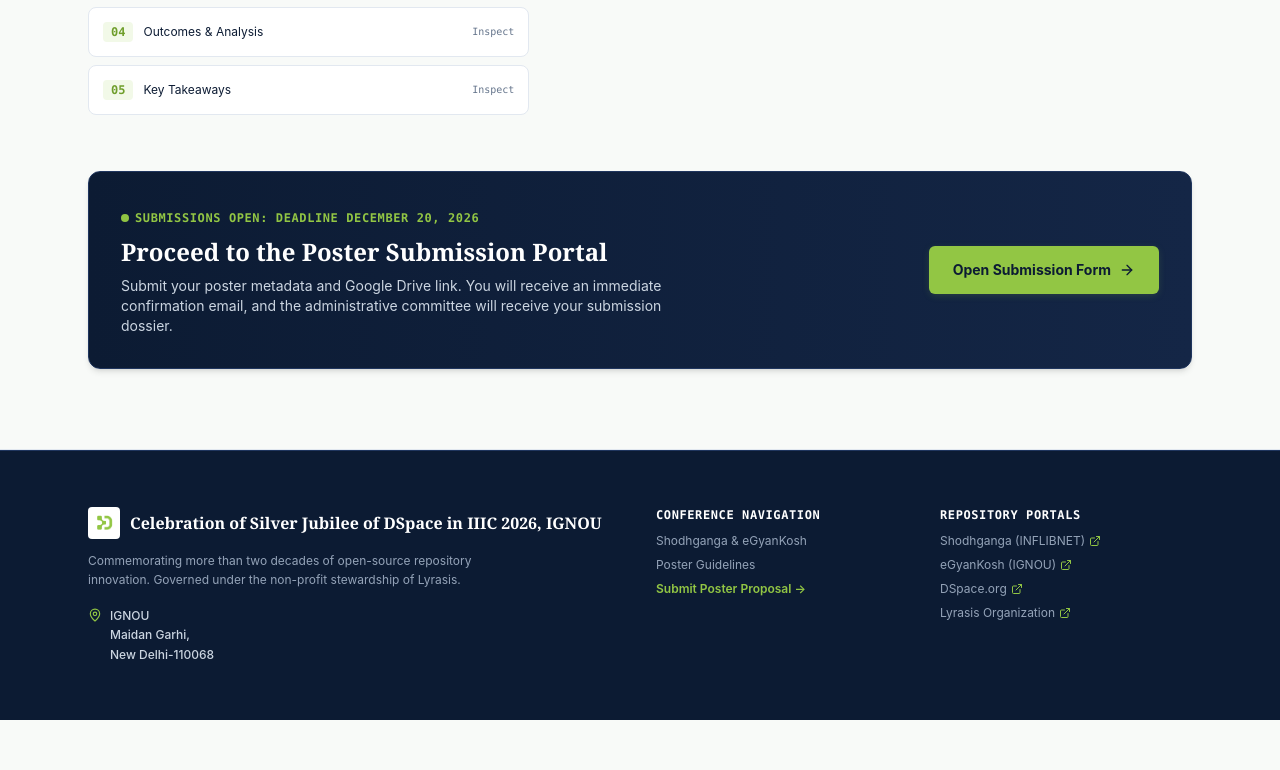
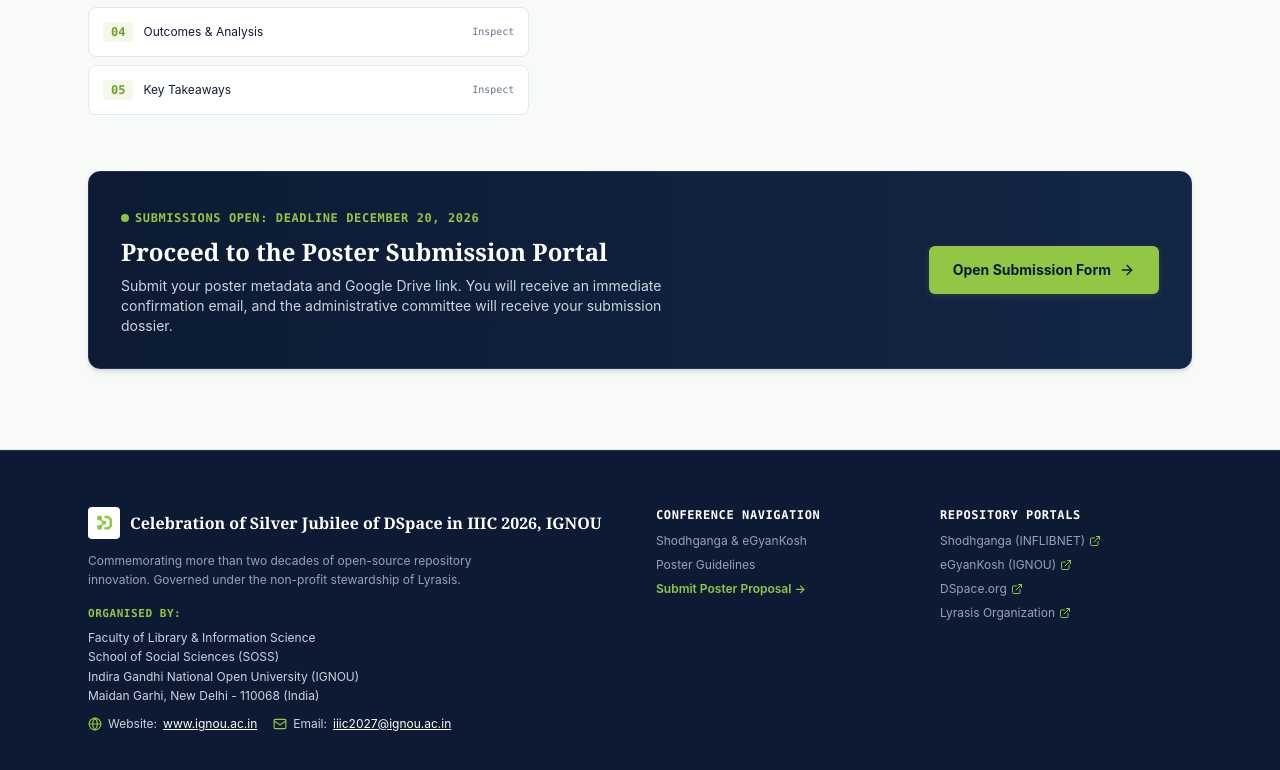
Before and after one commit to sudhanshu2025sharma-max/dspace, a Next.js app: page / in a window 1280 px wide. Shown: the part 2220-2990 px from the top of the page. Before the commit the page ends 2940 px from the top, so only its background shows below. Built offline with nearby package versions, Linux system fonts and the light colour scheme.

Commit message:
feat: add Organised By IGNOU FLIS SOSS details and contact info to footer

```diff
--- a/src/components/Footer.tsx
+++ b/src/components/Footer.tsx
@@ -1,7 +1,7 @@
 import React from "react";
 import Link from "next/link";
 import Image from "next/image";
-import { MapPin, ExternalLink } from "lucide-react";
+import { Globe, Mail, ExternalLink } from "lucide-react";
 import { CONFERENCE } from "@/lib/conference-data";
 
 export const Footer: React.FC = () => {
@@ -28,13 +28,40 @@ export const Footer: React.FC = () => {
             <p className="max-w-sm text-[#94A3B8] leading-relaxed">
               Commemorating more than two decades of open-source repository innovation. Governed under the non-profit stewardship of Lyrasis.
             </p>
-            <div className="flex items-start gap-2 text-white font-medium pt-1">
-              <MapPin className="w-3.5 h-3.5 text-[#92C644] flex-shrink-0 mt-0.5" />
-              <address className="not-italic leading-relaxed text-[#CBD5E1]">
-                IGNOU<br />
-                Maidan Garhi,<br />
-                New Delhi-110068
-              </address>
+            <div className="space-y-1.5 pt-1">
+              <div className="font-mono text-[11px] font-bold uppercase tracking-wider text-[#92C644]">
+                Organised By:
+              </div>
+              <div className="text-[#CBD5E1] leading-relaxed">
+                <div>Faculty of Library &amp; Information Science</div>
+                <div>School of Social Sciences (SOSS)</div>
+                <div>Indira Gandhi National Open University (IGNOU)</div>
+                <div>Maidan Garhi, New Delhi - 110068 (India)</div>
+              </div>
+              <div className="flex flex-wrap items-center gap-x-4 gap-y-1 pt-1 text-[#CBD5E1]">
+                <span className="inline-flex items-center gap-1.5">
+                  <Globe className="w-3.5 h-3.5 text-[#92C644]" />
+                  <span>Website:</span>
+                  <a
+                    href="https://www.ignou.ac.in"
+                    target="_blank"
+                    rel="noopener noreferrer"
+                    className="text-white hover:text-[#92C644] underline transition-colors"
+                  >
+                    www.ignou.ac.in
+                  </a>
+                </span>
+                <span className="inline-flex items-center gap-1.5">
+                  <Mail className="w-3.5 h-3.5 text-[#92C644]" />
+                  <span>Email:</span>
+                  <a
+                    href="mailto:iiic2027@ignou.ac.in"
+                    className="text-white hover:text-[#92C644] underline transition-colors"
+                  >
+                    iiic2027@ignou.ac.in
+                  </a>
+                </span>
+              </div>
             </div>
           </div>
 
```
